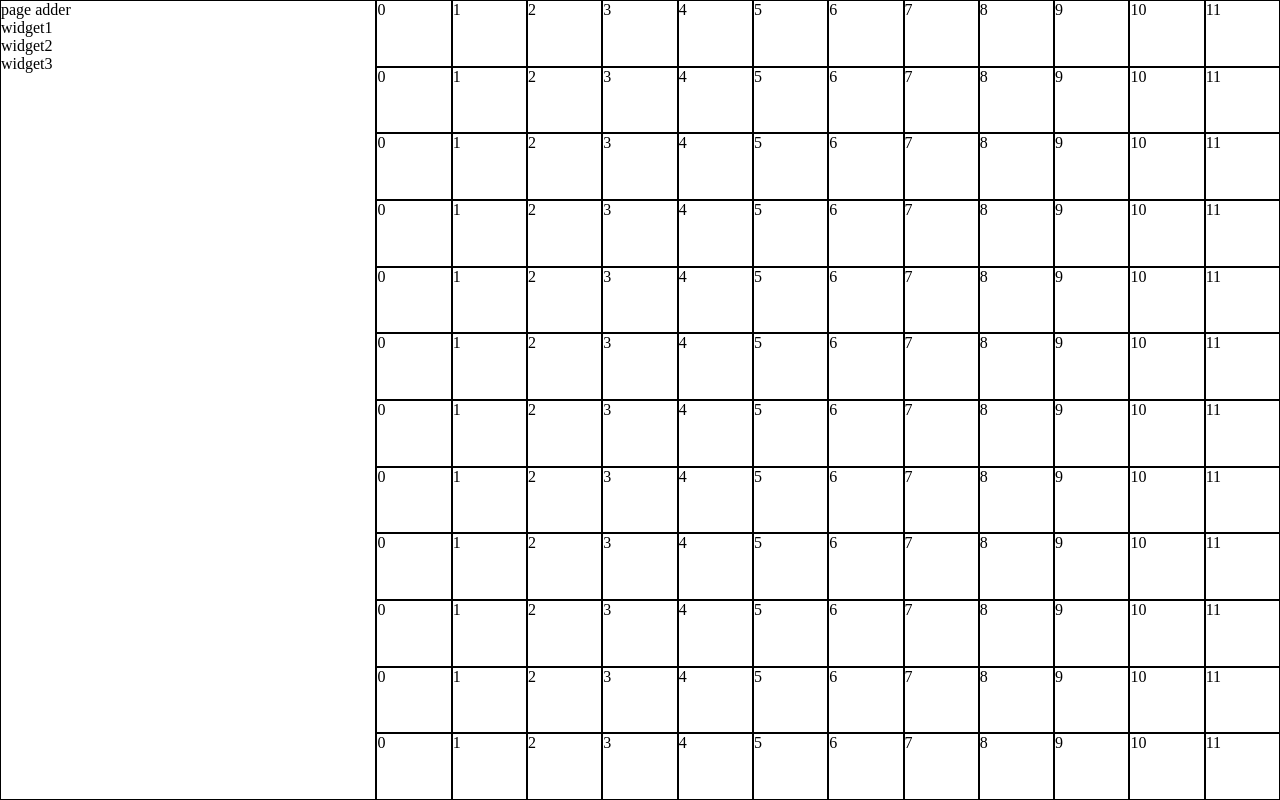
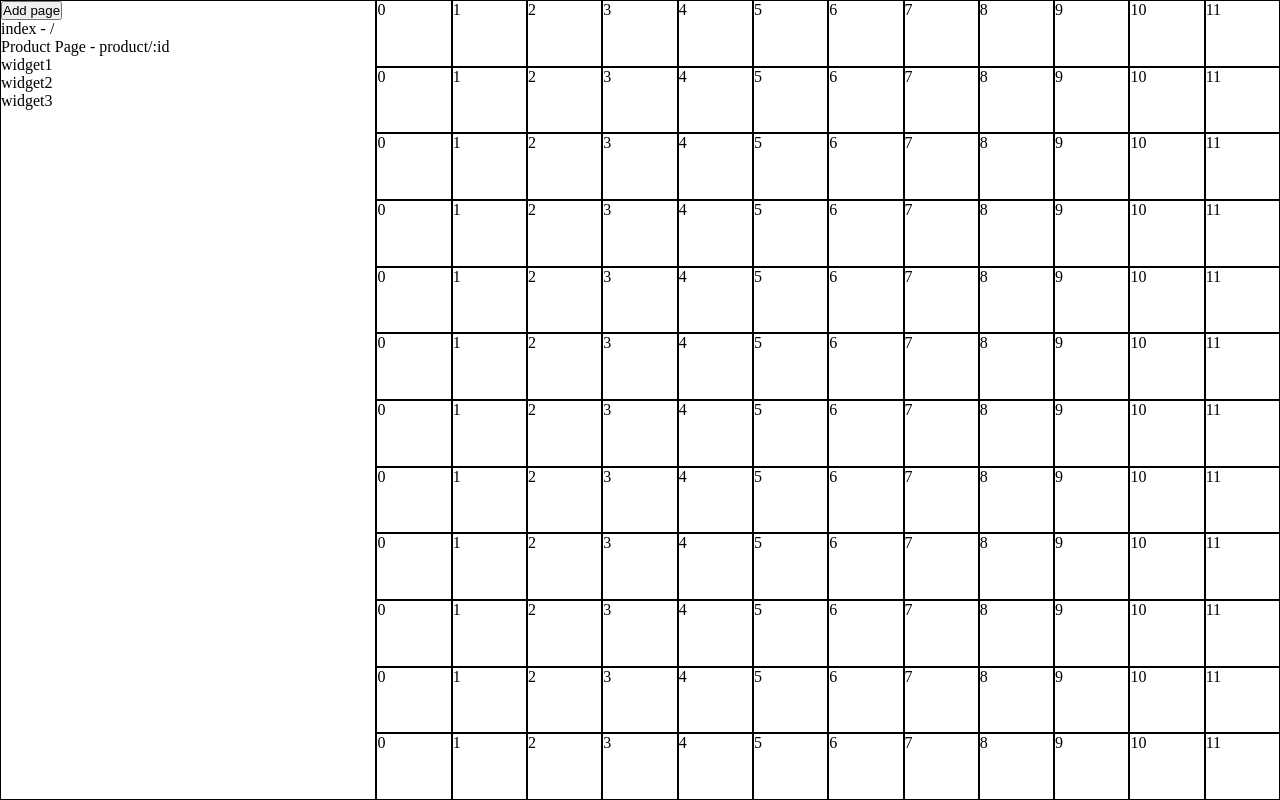
Before and after one commit to Andrei0872/smarthack, a React (Create React App) app in the folder client/: page / in a window 1280 px wide. Built offline with nearby package versions, Linux system fonts and the light colour scheme.

Commit message:
feat: organize widgets per page

```diff
--- a/client/src/components/Sidebar.jsx
+++ b/client/src/components/Sidebar.jsx
@@ -6,7 +6,6 @@ import Cell from './Cell';
 import { useState } from 'react';
 
 const mapWidgetCoordsToStyle = (coords) => {
-  debugger;
   return {
     gridColumn: `${coords.startX + 1} / ${coords.endX + 1}`,
     gridRow: `${coords.startY + 1} / ${coords.endY + 1}`,
@@ -14,8 +13,17 @@ const mapWidgetCoordsToStyle = (coords) => {
   }
 }
 
+const createNewPage = (opts) => ({
+  localId: Math.random().toString(36).slice(2, 7),
+  name: 'index',
+  path: '/',
+  ...opts,
+});
+
 function Sidebar() {
   const [activeWidgets, setActiveWidgets] = useState([]);
+  const [pages, setPages] = useState(() => [createNewPage(), createNewPage({ name: 'Product Page', path: 'product/:id' })]);
+  const [crtPageId, setCrtPageId] = useState(() => pages[0].localId);
 
   const [{ isOver, itemType, item }, drop] = useDrop(() => ({
     accept: 'widget',
@@ -42,6 +50,8 @@ function Sidebar() {
 
   const [overCells, setOverCells] = useState(null);
 
+  const crtDayActiveWidgets = activeWidgets.filter(aw => aw.crtPage === crtPageId);
+
   // TODO(perf): debounce
   const onOverCell = (rowIdx, colIdx, dimensions) => {
     // Up and right directions.
@@ -61,13 +71,25 @@ function Sidebar() {
           startY: rowIdx,
           endY: rowIdx + height,
         }
+
+        item.crtPage = crtPageId;
       })
   }
 
   return (
   <>
     <div className="sidebar">
-      <div className="page-adder">page adder</div>
+      <div className="page-adder">
+        <button className='page-adder__add'>Add page</button>
+
+        <ul className='pages'>
+          {
+            pages.map(p => (
+              <li onClick={() => setCrtPageId(p.localId)} className={`pages__page ${p.localId === crtPageId ? 'is-selected' : ''}`} key={p.localId}>{p.name} - {p.path}</li>
+            ))
+          }
+        </ul>
+      </div>
       <div className="widgets">
         <ul>
           <Widget preview={true} id={1} height={2} width={4}>widget1</Widget>
@@ -102,18 +124,18 @@ function Sidebar() {
       </div>
 
       {
-        activeWidgets.length ? (
+        crtDayActiveWidgets.length ? (
           <div className='active-widgets'>
             {
-              activeWidgets.map(aw => (
-                <Widget key={aw.id} preview={false} {...aw}>foo</Widget>
+              crtDayActiveWidgets.map(aw => (
+                <Widget key={`${aw.crtPageId}-${aw.id}`} preview={false} {...aw}>foo</Widget>
               ))
             }
           </div>
         ) : null
       }
     </div>
-   </>
+  </>
   )
 }
 
```
